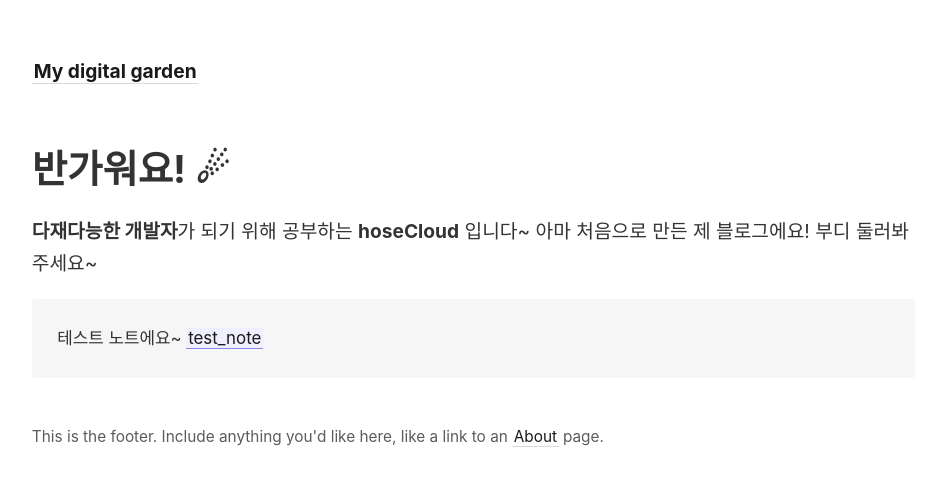
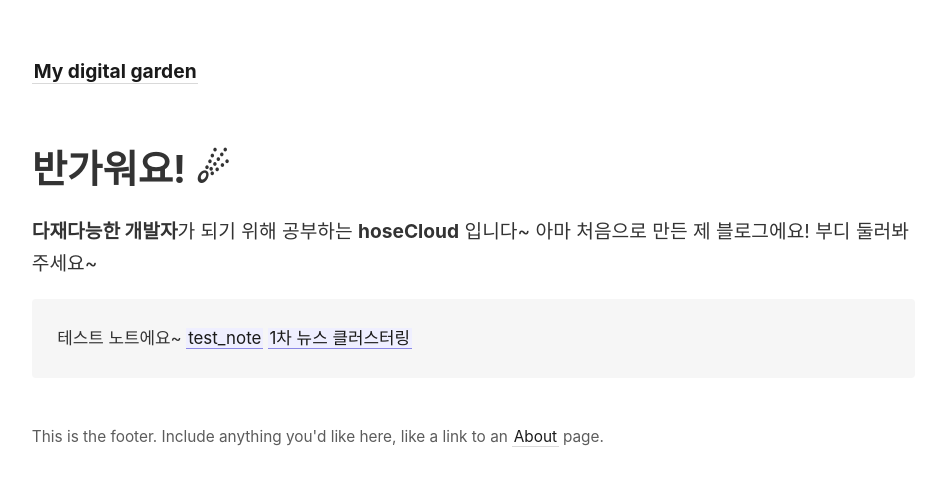
Before and after one commit to hoseCloud/hose_cloud, a Jekyll site: the page built from _pages/index.md, in a window 1280 px wide. Shown: the top 486 px of the page, without its empty margins (45-982 px from the left). Built offline with Jekyll 4.4.1, drawn with Linux system fonts in a browser that asks for light colours.

Commit message:
Update index to test

```diff
--- a/_pages/index.md
+++ b/_pages/index.md
@@ -12,6 +12,7 @@ permalink: /
 
 > 테스트 노트에요~
 > [[test_note]]
+> [[1차 뉴스 클러스터링]]
 
 <style>
   .wrapper {
```
